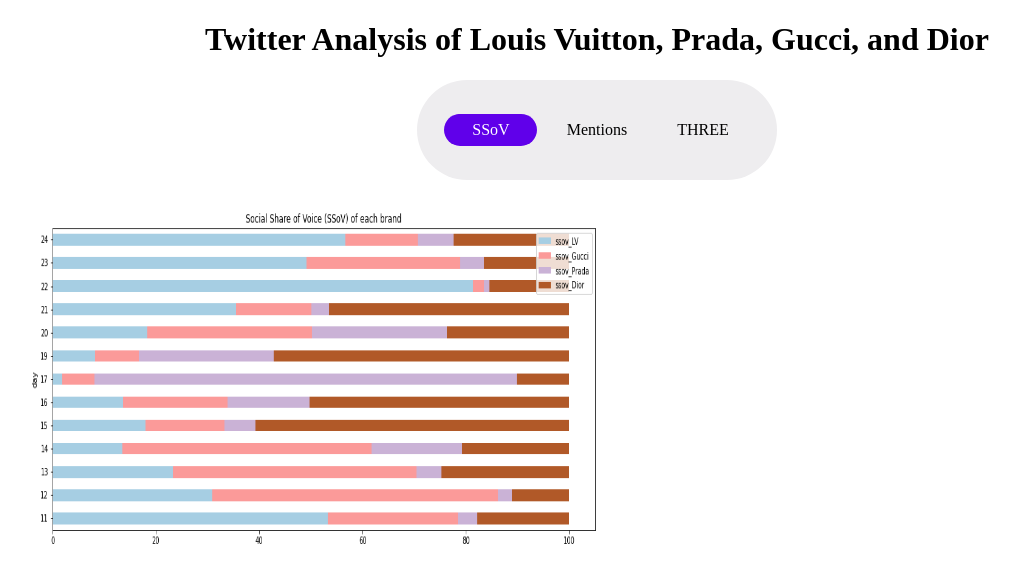
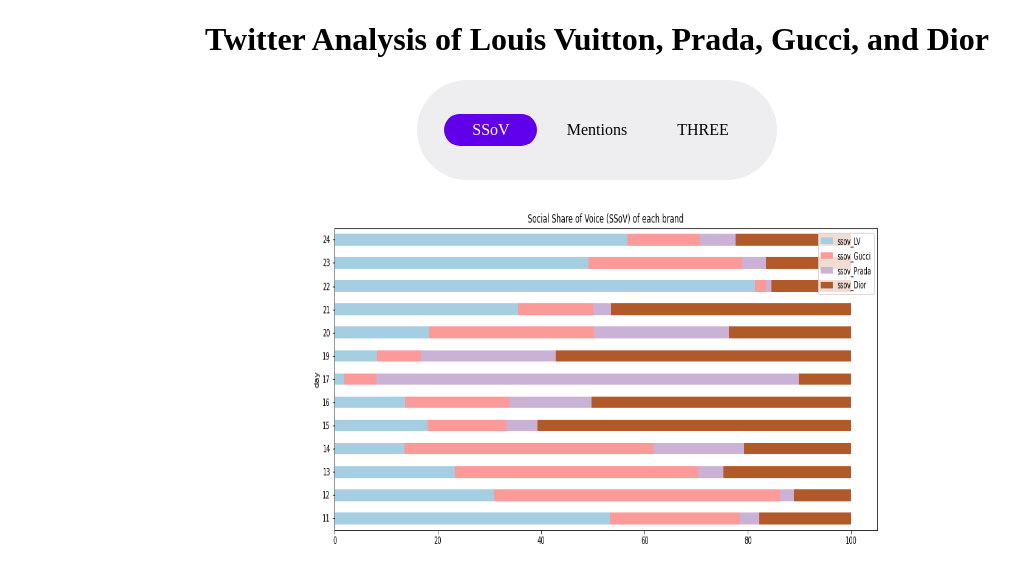
Before and after one commit to Zhejing-Chin/smc-dashboard, a PHP site: page / in a window 1280 px wide. Shown: the top 583 px of the page, without its empty margins (43-1063 px from the left). Run offline with PHP 8.4, Linux system fonts and the light colour scheme.

Commit message:
center image

```diff
--- a/css/style.css
+++ b/css/style.css
@@ -191,7 +191,9 @@
   .bar-outer.right {
     transition-delay: 0;
   }
-/*
-  .ssov, .mentions {
-      display: "none";
-  } */
+
+  img {
+    display: block;
+    margin-left: auto;
+    margin-right: auto;
+  }
```
